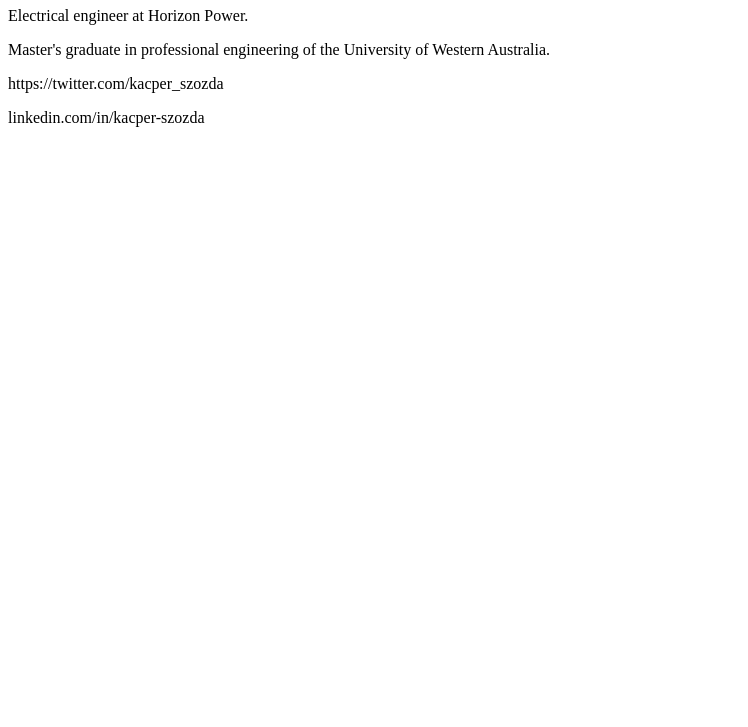
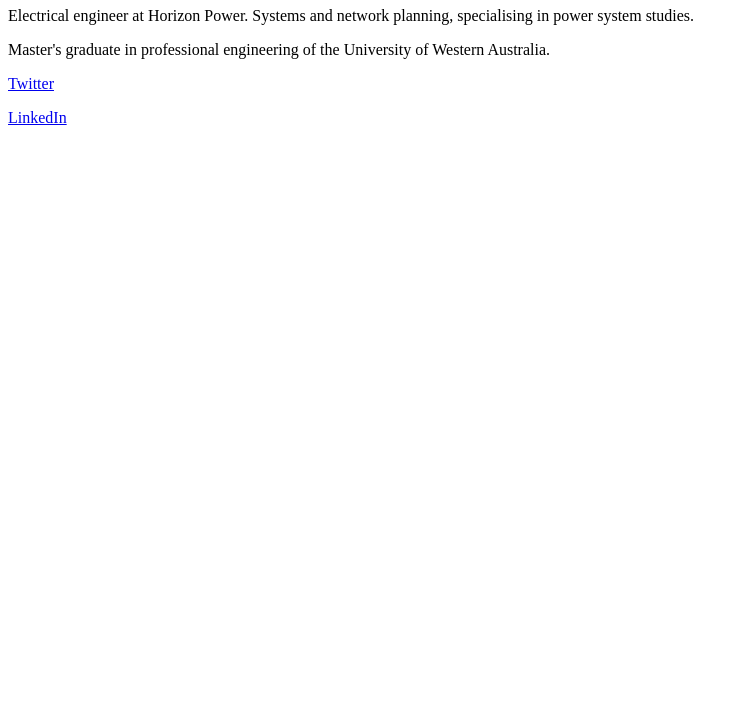
Before and after one commit to SzozdaK/szozdak.github.io, a plain HTML site: page index.html in a window 1280 px wide. Shown: the part 73-800 px from the top of the page, without its empty margins (0-748 px from the left). Drawn offline with Linux system fonts and the light colour scheme.

Commit message:
Update index.html

```diff
--- a/index.html
+++ b/index.html
@@ -2,9 +2,9 @@
 <html>
 <body>
 <h1>Kacper Szozda (KAS-per SHOZ-dah)</h1>
-<p>Electrical engineer at Horizon Power.</p>
+<p>Electrical engineer at Horizon Power. Systems and network planning, specialising in power system studies.</p>
   <p>Master's graduate in professional engineering of the University of Western Australia.</p>
-  <p>https://twitter.com/kacper_szozda</p>
-  <p>linkedin.com/in/kacper-szozda</p>
+  <p><a href="https://twitter.com/kacper_szozda">Twitter</a> </p>
+  <p><a href="linkedin.com/in/kacper-szozda">LinkedIn</a> </p>
 </body>
 </html>
```
